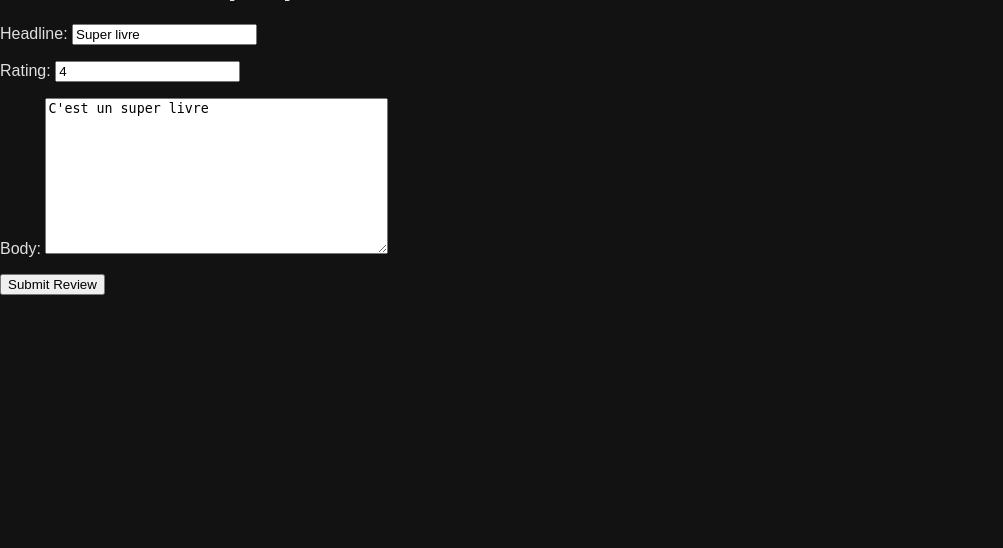
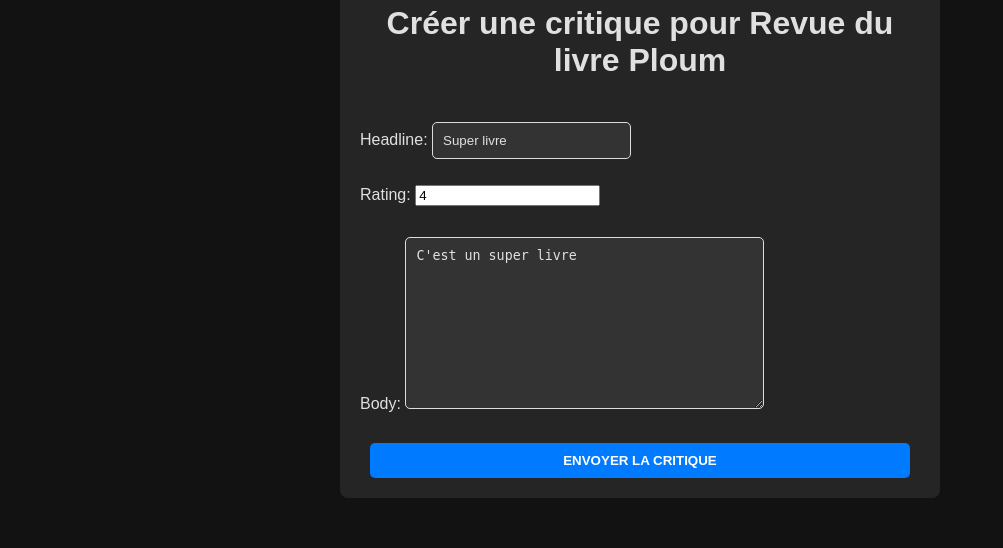
Before and after one commit to n4xe/projet_9, a Django app: page /reviews/1/edit/ in a window 1280 px wide. Shown: the part 528-1076 px from the top of the page, without its empty margins (0-1003 px from the left). Before the commit the page ends 823 px from the top, so only its background shows below. Run offline with Django 5.2, Linux system fonts and the light colour scheme; a user stored in the database is signed in; data comes from the database, SQL or seed files in the repository; both versions use the stored data as it was after the commit.

Commit message:
Step 8
Visual changes for reviews forms, tickets forms, edits.

```diff
--- a/LITRevu/applicationLITRevu/views.py
+++ b/LITRevu/applicationLITRevu/views.py
@@ -36,7 +36,7 @@ def add_ticket(request):
             return redirect('add_ticket')
     else:
         form = TicketForm()
-    return render(request, 'ticket.html', {'form': form})
+    return render(request, 'feed.html')
 
 @login_required
 def edit_ticket(request, ticket_id):
--- a/LITRevu/templates/base.html
+++ b/LITRevu/templates/base.html
@@ -182,6 +182,97 @@
             margin-bottom: 20px; /* Ajoute de l'espace en dessous de l'image */
             margin-left: 30px
         }
+        /* Add this to your existing CSS file or within a <style> tag in base.html */
+        .container {
+            max-width: 600px;
+            margin: auto;
+            padding: 20px;
+            color: #E0E0E0; /* Adjust color to match your site */
+        }
+
+        .form-container {
+            background-color: #252525; /* Dark background for the form */
+            padding: 20px;
+            border-radius: 8px;
+            margin-bottom: 30px;
+        }
+
+        .form-container h1 {
+            text-align: center;
+            color: #E0E0E0; /* Adjust color to match your site */
+        }
+
+        .form-container form {
+            display: flex;
+            flex-direction: column;
+        }
+
+        .form-container form p {
+            margin-bottom: 10px;
+        }
+
+        .form-container button {
+            background-color: #007BFF; /* Blue background color for buttons */
+            color: white; /* White text color for buttons */
+            padding: 10px 20px;
+            border: none;
+            border-radius: 5px;
+            margin-top: 20px;
+            cursor: pointer;
+            transition: background-color 0.3s ease;
+        }
+
+        .form-container button:hover {
+            background-color: #0056b3; /* Darker blue on hover */
+        }
+
+        .form-container input[type="file"] {
+            border: 1px solid #ddd; /* Border for file input */
+            padding: 5px;
+            margin-top:210px;
+        }
+
+        .form-container input[type="text"],
+        .form-container textarea {
+            padding: 10px;
+            margin-top: 5px;
+            border-radius: 5px;
+            border: 1px solid #ddd; /* Border color for inputs */
+            background-color: #333; /* Background color for inputs */
+            color: #E0E0E0; /* Text color for inputs */
+        }
+
+        .form-container input[type="text"]:focus,
+        .form-container textarea:focus {
+            outline: none;
+            border-color: #007BFF;
+        }
+
+        /* Styles pour le conteneur de boutons */
+        .feed-buttons {
+            display: flex;
+            justify-content: center;
+            gap: 10px;
+            margin-bottom: 20px;
+        }
+
+        .follow-section {
+            border-top: 1px solid #4A4A4A; /* Ajoute une ligne de séparation */
+            padding-top: 20px; /* Espacement au-dessus de la section */
+            margin-top: 20px; /* Espacement entre les sections */
+        }
+
+        .follow-section h2 {
+            margin-bottom: 10px; /* Espacement sous le titre de la section */
+        }
+
+        .item-frame {
+            margin-bottom: 10px; /* Espacement entre les éléments de la liste */
+            padding: 10px; /* Espacement intérieur pour chaque élément de la liste */
+            background-color: #252525; /* Couleur de fond pour chaque élément */
+            border-radius: 5px; /* Coins arrondis pour les éléments de la liste */
+        }
+
 
         @media (max-width: 1200px) {
         .top-bar {
@@ -210,30 +301,7 @@
         nav li {
             padding: 5px 10px; /* Ajustez le padding si nécessaire */
         }
-        /* Styles pour le conteneur de boutons */
-        .feed-buttons {
-            display: flex;
-            justify-content: center;
-            gap: 10px;
-            margin-bottom: 20px;
-        }
 
-        .follow-section {
-            border-top: 1px solid #4A4A4A; /* Ajoute une ligne de séparation */
-            padding-top: 20px; /* Espacement au-dessus de la section */
-            margin-top: 20px; /* Espacement entre les sections */
-        }
-
-        .follow-section h2 {
-            margin-bottom: 10px; /* Espacement sous le titre de la section */
-        }
-
-        .item-frame {
-            margin-bottom: 10px; /* Espacement entre les éléments de la liste */
-            padding: 10px; /* Espacement intérieur pour chaque élément de la liste */
-            background-color: #252525; /* Couleur de fond pour chaque élément */
-            border-radius: 5px; /* Coins arrondis pour les éléments de la liste */
-        }
 
 
 
--- a/LITRevu/templates/create_review.html
+++ b/LITRevu/templates/create_review.html
@@ -1,13 +1,15 @@
 {% extends 'base.html' %}
 
 {% block content %}
-<div class="review-form-container">
+<div class="container">
+    <div class="form-container">
         <h1>Créer une nouvelle critique et un ticket</h1>
         <form method="post" enctype="multipart/form-data">
             {% csrf_token %}
             {{ ticket_form.as_p }}
             {{ review_form.as_p }}
-        <button type="submit">Envoyer</button>
+            <button type="submit" class="button">Envoyer</button>
         </form>
     </div>
+</div>
 {% endblock %}
--- a/LITRevu/templates/review_form.html
+++ b/LITRevu/templates/review_form.html
@@ -1,8 +1,8 @@
-<!-- review_form.html -->
 {% extends 'base.html' %}
 
 {% block content %}
-<div>
+<div class="container">
+    <div class="form-container">
         {% if ticket %}
             <div class="ticket-display">
                 <h2>Répondre au ticket de {{ ticket.user.username }}</h2>
@@ -16,7 +16,8 @@
         <form method="post">
             {% csrf_token %}
             {{ form.as_p }}
-        <button type="submit">Submit Review</button>
+            <button type="submit" class="button">Envoyer la critique</button>
         </form>
     </div>
+</div>
 {% endblock %}
```
Also changed, not shown: LITRevu/templates/ticket.html (+8 -6 lines), LITRevu/db.sqlite3. Lines whose indentation alone changed are shown as unchanged.
